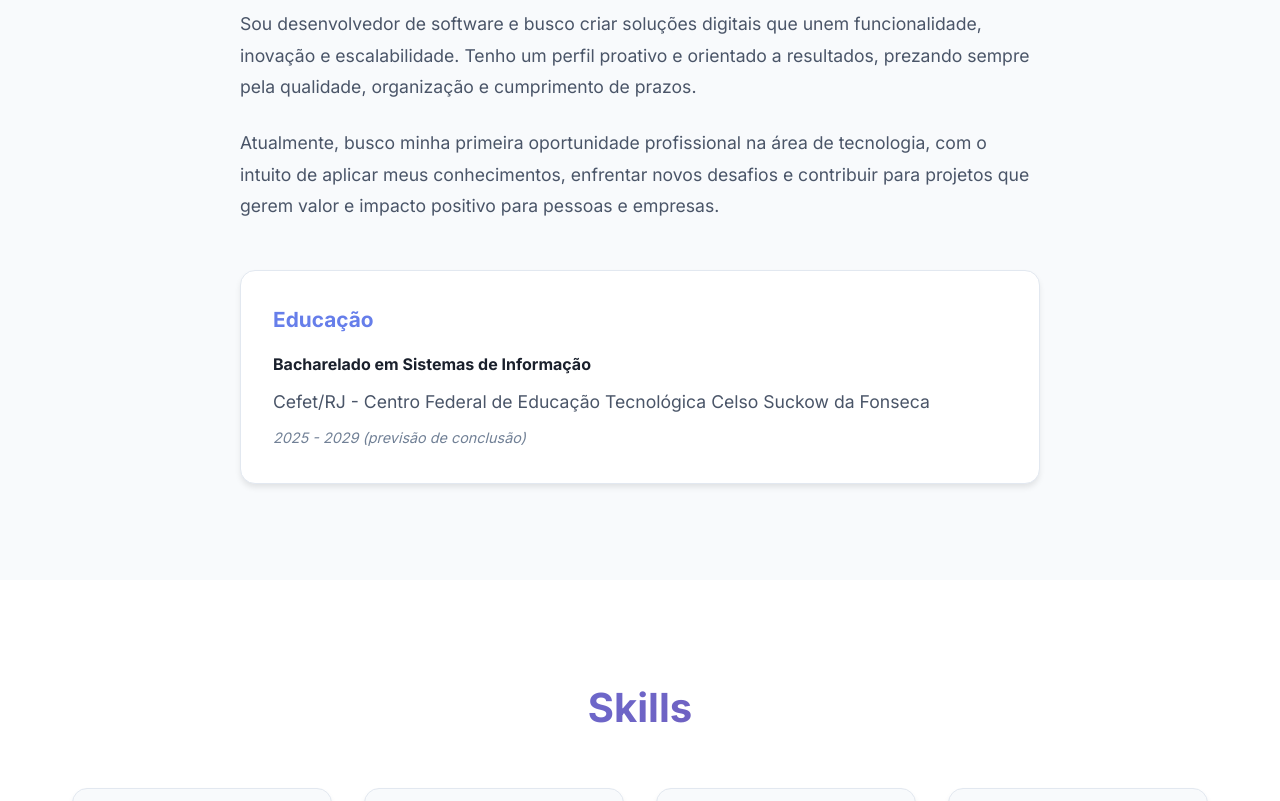
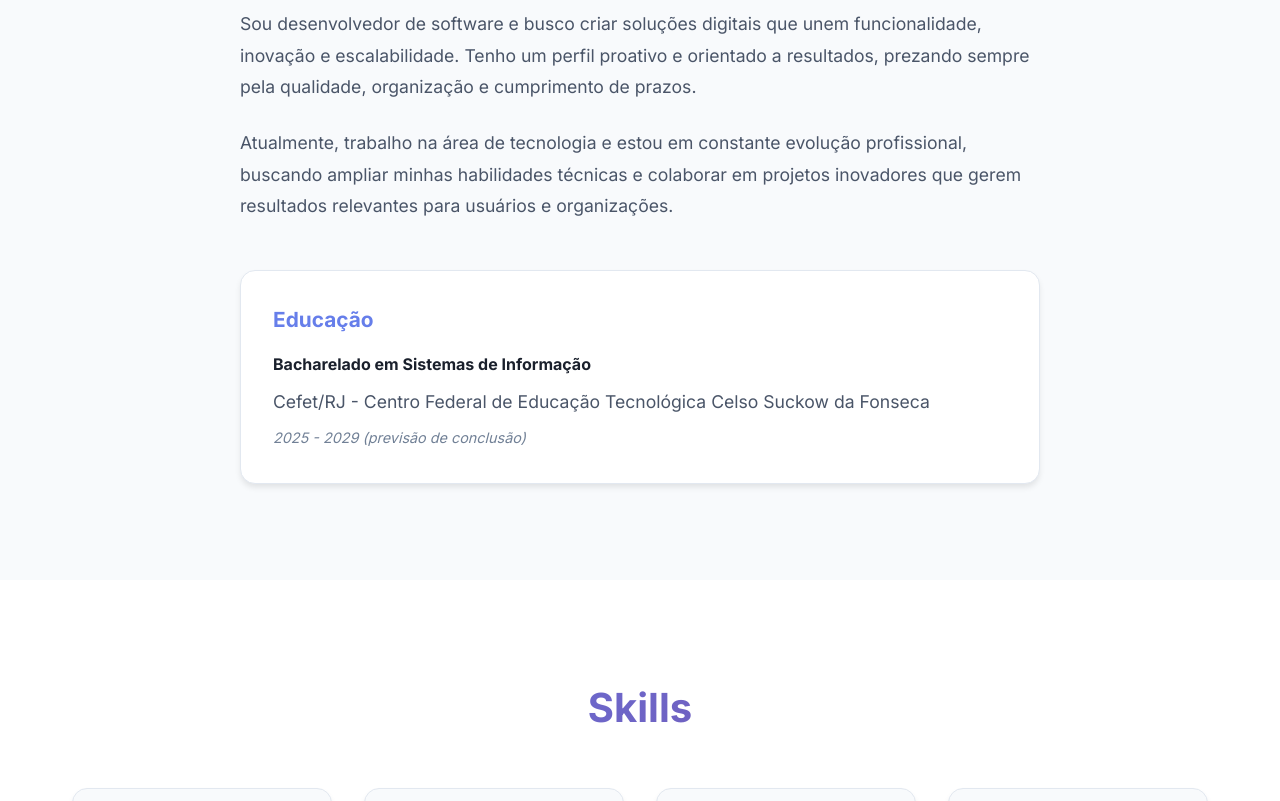
Before and after one commit to FelipeMoliari/felipemoliari.github.io, a plain HTML site: page index.html in a window 1280 px wide. Shown: the part 1080-1881 px from the top of the page. Drawn offline with Linux system fonts and the light colour scheme.

Commit message:
Site Pessoal

```diff
--- a/index.html
+++ b/index.html
@@ -76,9 +76,9 @@
                         a resultados, prezando sempre pela qualidade, organização e cumprimento de prazos.
                     </p>
                     <p>
-                        Atualmente, busco minha primeira oportunidade profissional na área de tecnologia,
-                        com o intuito de aplicar meus conhecimentos, enfrentar novos desafios e contribuir
-                        para projetos que gerem valor e impacto positivo para pessoas e empresas.
+                        Atualmente, trabalho na área de tecnologia e estou em constante evolução profissional,
+                        buscando ampliar minhas habilidades técnicas e colaborar em projetos inovadores que gerem
+                        resultados relevantes para usuários e organizações.
                     </p>
                     <div class="education">
                         <h3>Educação</h3>
```
